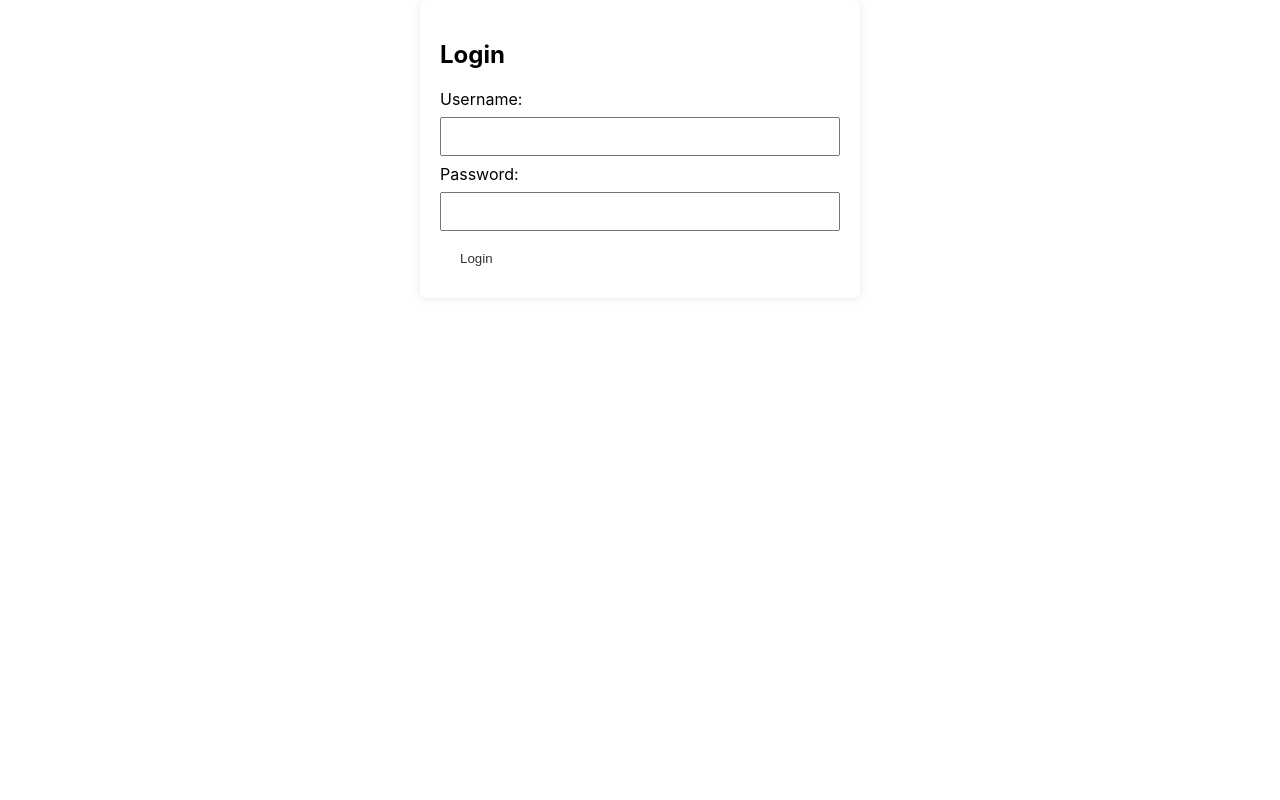
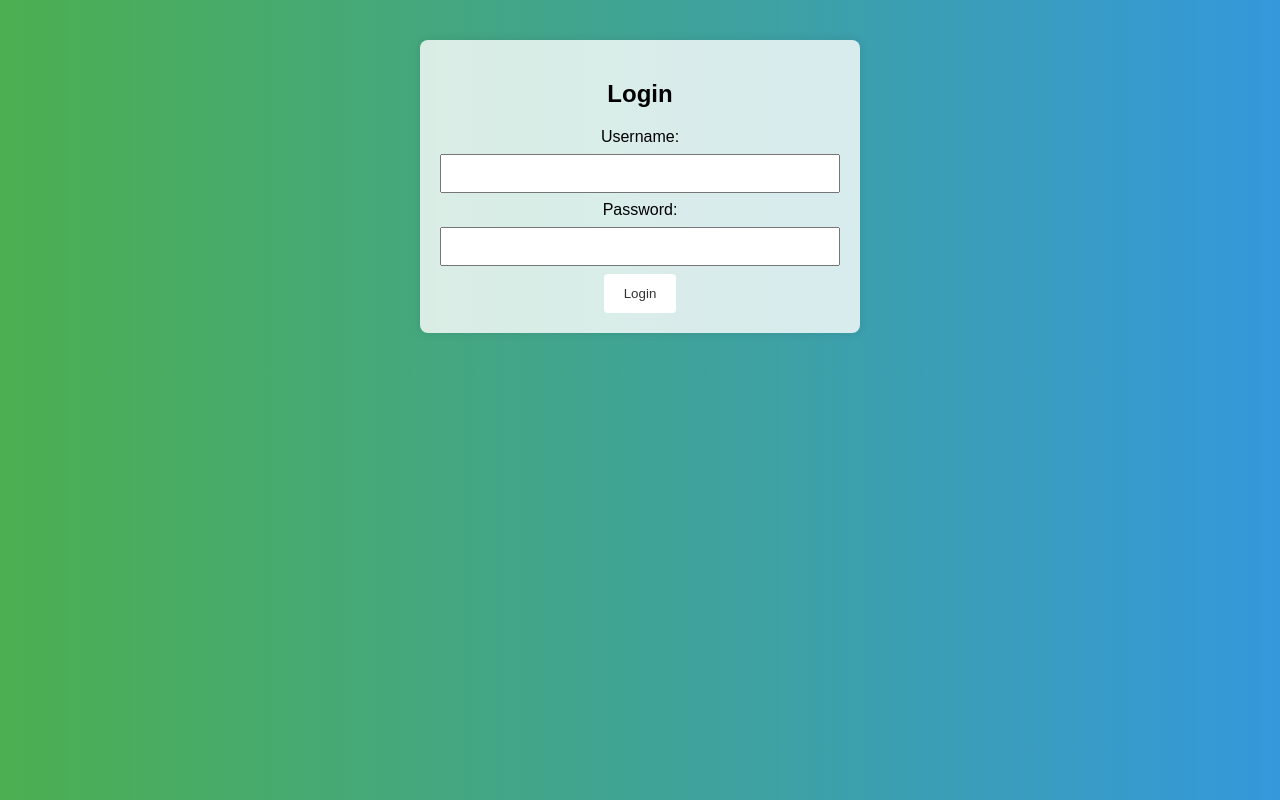
Before and after one commit to MBUYt0n/wt-project, a React (Create React App) app: page / in a window 1280 px wide. Built offline with nearby package versions, Linux system fonts and the light colour scheme.

Commit message:
Update login.js

```diff
--- a/src/login.js
+++ b/src/login.js
@@ -86,3 +86,54 @@ const Login = ({ onLoginSuccess }) => {
 };
 
 export default Login;
+
+const styles = `
+body {
+    font-family: Arial, sans-serif;
+    background: linear-gradient(to right, #4caf50, #3498db);
+    color: black; /* Set text color to black */
+    text-align: center;
+    padding: 40px;
+}
+
+.container {
+    max-width: 400px;
+    margin: 0 auto;
+    background-color: rgba(255, 255, 255, 0.8);
+    padding: 20px;
+    border-radius: 8px;
+    box-shadow: 0 0 10px rgba(0, 0, 0, 0.1);
+    color: black; /* Set text color to black */
+}
+
+input {
+    width: 100%;
+    padding: 10px;
+    margin: 8px 0;
+    box-sizing: border-box;
+}
+
+button {
+    background-color: #fff;
+    color: #333;
+    padding: 12px 20px;
+    border: none;
+    border-radius: 4px;
+    cursor: pointer;
+}
+
+button:hover {
+    background-color: #ddd;
+}
+
+.signup-link {
+    display: block;
+    margin-top: 10px;
+    color: black;
+    text-decoration: none;
+}
+`;
+
+const styleElement = document.createElement('style');
+styleElement.innerHTML = styles;
+document.head.appendChild(styleElement);
```
